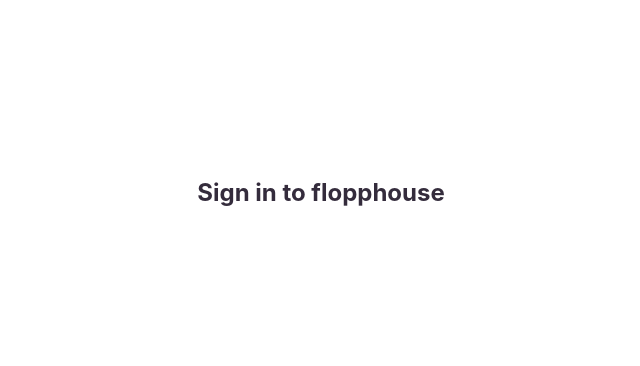
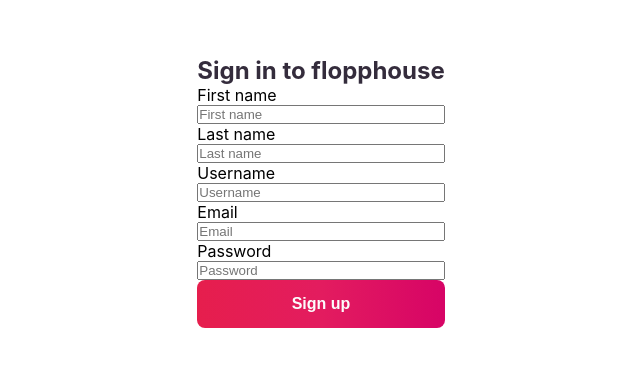
Before and after one commit to jakub-figat/flopphouse, a React (Create React App) app in the folder frontend/: page /register in a window 1280 px wide. Shown: the part 208-574 px from the top of the page, without its empty margins (319-959 px from the left). Built offline with nearby package versions, Linux system fonts and the light colour scheme.

Commit message:
fh-8 Add register input fields

```diff
--- /dev/null
+++ b/frontend/src/common/components/RegisterForm/TextInput/index.tsx
@@ -0,0 +1,19 @@
+import { useField } from 'formik';
+import { TextInputProps } from '../../../models/index';
+
+import { InputLabel, Input } from './styles';
+import { ErrorMessage } from '../styles';
+
+const TextInput: React.FC<TextInputProps> = ({ label, ...props }) => {
+  const [field, meta] = useField(props);
+
+  return (
+    <>
+      <InputLabel htmlFor={props.name}>{label}</InputLabel>
+      <Input {...field} {...props} />
+      {meta.touched && meta.error ? <ErrorMessage>{meta.error}</ErrorMessage> : null}
+    </>
+  );
+};
+
+export default TextInput;
--- /dev/null
+++ b/frontend/src/common/components/RegisterForm/TextInput/styles.ts
@@ -0,0 +1,5 @@
+import styled from 'styled-components';
+
+export const InputLabel = styled.label``;
+
+export const Input = styled.input``;
--- a/frontend/src/common/components/RegisterForm/index.tsx
+++ b/frontend/src/common/components/RegisterForm/index.tsx
@@ -1,10 +1,38 @@
-import { Form, RegisterHeader } from './styles';
+import { RegisterFormWrapper, Form, RegisterHeader, SubmitButton } from './styles';
+import { Formik } from 'formik';
+import { registerSchema } from '../../../config/validationSchema';
+import { RegisterValidation } from '../../models/index';
+import TextInput from './TextInput';
 
 const RegisterForm = () => {
   return (
-    <Form>
+    <RegisterFormWrapper>
       <RegisterHeader>Sign in to flopphouse</RegisterHeader>
-    </Form>
+      <Formik
+        initialValues={{
+          firstName: '',
+          lastName: '',
+          username: '',
+          email: '',
+          password: '',
+        }}
+        validationSchema={registerSchema}
+        onSubmit={values => {
+          alert(JSON.stringify(values, null, 2));
+        }}
+      >
+        {formik => (
+          <Form onSubmit={formik.handleSubmit}>
+            <TextInput label="First name" name="firstName" type="text" placeholder="First name" />
+            <TextInput label="Last name" name="lastName" type="text" placeholder="Last name" />
+            <TextInput label="Username" name="username" type="text" placeholder="Username" />
+            <TextInput label="Email" name="email" type="text" placeholder="Email" />
+            <TextInput label="Password" name="password" type="password" placeholder="Password" />
+            <SubmitButton type="submit">Sign up</SubmitButton>
+          </Form>
+        )}
+      </Formik>
+    </RegisterFormWrapper>
   );
 };
 
--- a/frontend/src/common/components/RegisterForm/styles.ts
+++ b/frontend/src/common/components/RegisterForm/styles.ts
@@ -2,10 +2,40 @@ import styled from 'styled-components';
 
 import { fontSize, colors, fontWeight } from '../../../config/stylesConfig';
 
-export const Form = styled.form``;
+export const RegisterFormWrapper = styled.div`
+  padding: 2rem;
+`;
+
+export const Form = styled.form`
+  display: flex;
+  flex-direction: column;
+`;
 
 export const RegisterHeader = styled.h3`
   font-size: ${fontSize.large};
   color: ${colors.darkBackground};
   font-weight: ${fontWeight.heavy};
 `;
+
+export const ErrorMessage = styled.div`
+  color: red;
+`;
+
+export const SubmitButton = styled.button`
+  display: inline-block;
+  outline: none;
+  color: ${colors.whiteText};
+  cursor: pointer;
+  font-size: 16px;
+  line-height: 20px;
+  font-weight: ${fontWeight.semiBold};
+  border-radius: 8px;
+  padding: 14px 24px;
+  border: none;
+  background: linear-gradient(
+    to right,
+    rgb(230, 30, 77) 0%,
+    rgb(227, 28, 95) 50%,
+    rgb(215, 4, 102) 100%
+  );
+`;
--- a/frontend/src/config/stylesConfig.ts
+++ b/frontend/src/config/stylesConfig.ts
@@ -18,6 +18,7 @@ export const fontSize = {
 };
 
 export const colors = {
+  whiteText: '#FCFCFC',
   darkBackground: '#342C3C',
   buttonColor: '#9089F0',
   darkInput: '#908F91',
--- a/frontend/src/config/validationSchema.ts
+++ b/frontend/src/config/validationSchema.ts
@@ -2,16 +2,20 @@ import * as Yup from 'yup';
 
 export const registerSchema = Yup.object({
   firstName: Yup.string()
+    .min(2, 'Must be 2 characters or more')
     .max(30, 'Must be 30 characters or less')
-    .min(2, 'Must be 2 characters or more')
     .required('Required'),
   lastName: Yup.string()
+    .min(2, 'Must be 2 characters or more')
     .max(30, 'Must be 30 characters or less')
-    .min(2, 'Must be 2 characters or more')
     .required('Required'),
   username: Yup.string()
-    .max(32, 'Must be 32 characters or less')
     .min(3, 'Must be 3 characters or more')
+    .max(30, 'Must be 30 characters or less')
     .required('Required'),
   email: Yup.string().email('Invalid email adress').required('Required'),
+  password: Yup.string()
+    .min(8, 'Must be 8 characters or more')
+    .max(32, 'Must be 32 characters or less')
+    .required('Required'),
 });
```
Also changed, not shown: frontend/src/common/models/index.ts (added, +13 -0 lines).
